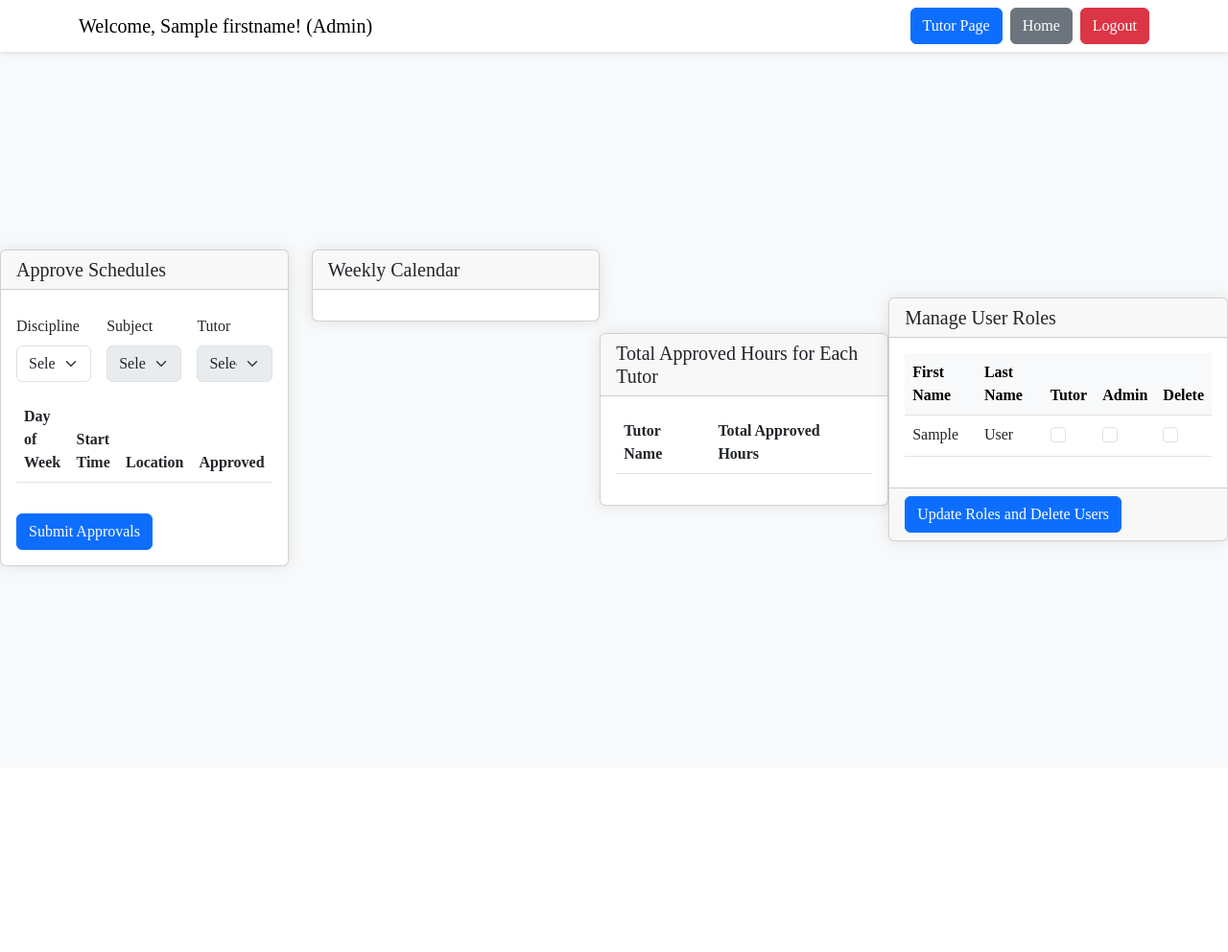
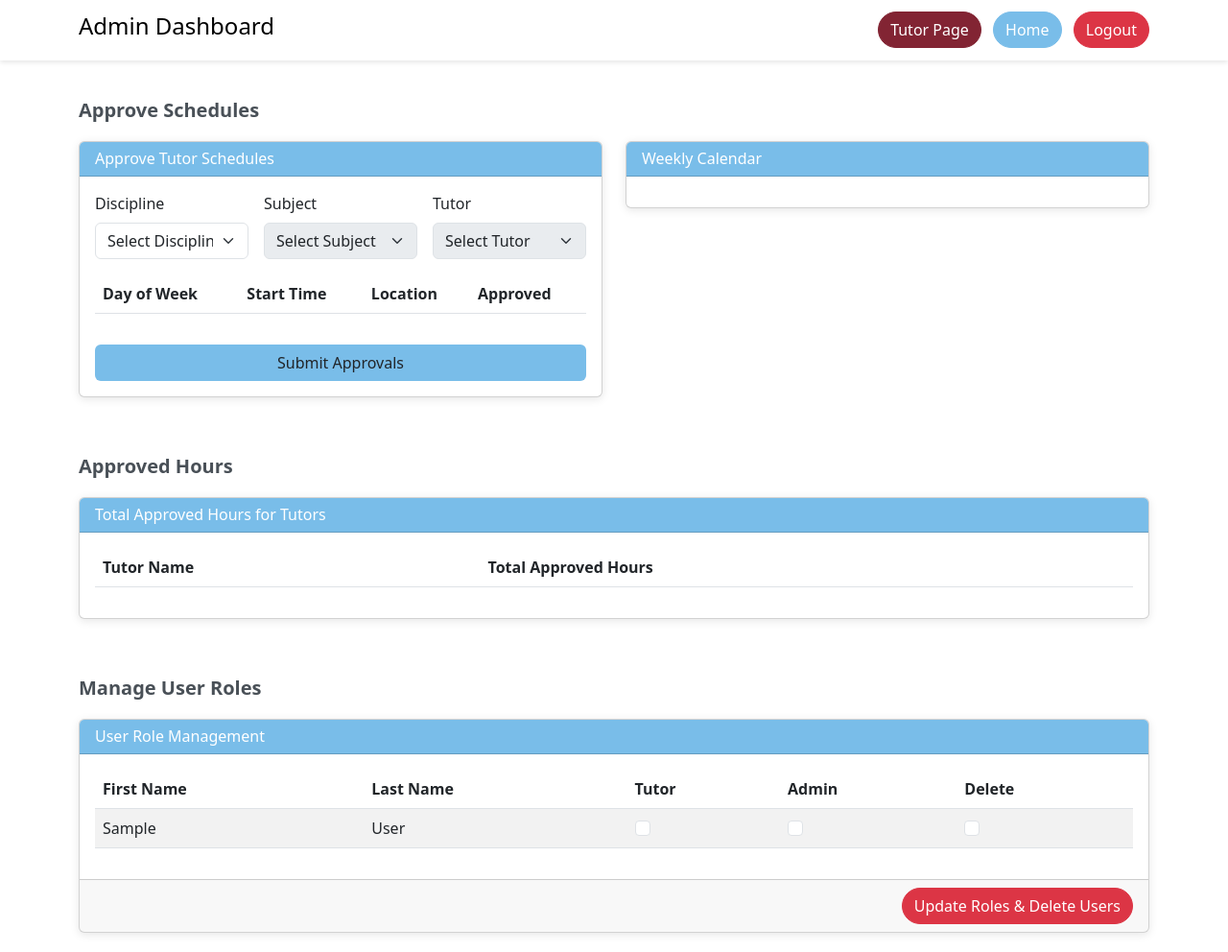
Before and after one commit to riyagoyal2134/tutoring, a Flask app: template templates/manage.html in a window 1280 px wide. Shown: the whole page at 96% size. Before the commit the page ends 596 px from the top, so only its background shows below. Run offline with Flask 3, Linux system fonts and the light colour scheme; the template is opened without the code that fills it: most values are stand-ins (such as "Sample title", 1, 10 or a date in 2020); data that the repository does not hold is empty; some libraries are stand-ins or nearby versions.

Commit message:
everything should be good on front-end
Project is completed :)

```diff
--- a/templates/admin_dashboard.html
+++ b/templates/admin_dashboard.html
@@ -6,51 +6,59 @@
     <title>Admin Dashboard</title>
     <!-- Bootstrap CSS -->
     <link href="https://cdn.jsdelivr.net/npm/bootstrap@5.3.0/dist/css/bootstrap.min.css" rel="stylesheet">
-    <link rel="stylesheet" href="{{ url_for('static', filename='styles.css') }}">
     <style>
         body {
-            background-color: #f8f9fa;
-            padding-top: 70px;
+            background-color: #FFFFFF;
         }
         .navbar {
             box-shadow: 0 2px 5px rgba(0, 0, 0, 0.1);
         }
         .card {
             margin-bottom: 20px;
-            box-shadow: 0 0 15px rgba(0,0,0,0.1);
+            box-shadow: 0 2px 10px rgba(0, 0, 0, 0.1);
         }
-        .table-responsive {
-            max-height: 400px;
+        .table-striped tbody tr:nth-of-type(odd) {
+            background-color: #f2f2f2;
         }
-        .sticky-header th {
-            position: sticky;
-            top: 0;
-            background-color: #fff;
-            z-index: 1;
+        .table-hover tbody tr:hover {
+            background-color: #e9ecef;
+        }
+        .section-title {
+            margin-top: 40px;
+            margin-bottom: 20px;
+            font-weight: bold;
+            color: #495057;
+        }
+        .btn-primary, .btn-secondary, .btn-danger {
+            border-radius: 30px;
         }
     </style>
 </head>
 <body>
-    <!-- Navigation -->
-    <nav class="navbar navbar-expand-lg navbar-light bg-white fixed-top">
+    <!-- Navigation Bar -->
+    <nav class="navbar navbar-expand-lg navbar-light bg-white sticky-top">
         <div class="container">
-            <h4 class="navbar-brand mb-0">Welcome, {{ firstname }}! (Admin)</h4>
-            <div class="navbar-nav ms-auto">
-                <a class="btn btn-primary me-2" href="/tutor_dashboard">Tutor Page</a>
-                <a class="btn btn-secondary me-2" href="/">Home</a>
+            <a class="navbar-brand" href="#"><h4>Admin Dashboard</h4></a>
+            <div class="ms-auto">
+                <a class="btn btn-primary me-2" href="/tutor_dashboard" style="background-color: #822433; border-color: #822433;">Tutor Page</a>
+                <a class="btn btn-secondary me-2" href="/" style="background-color: #79bde9; border-color: #79bde9;">Home</a>
                 <a class="btn btn-danger" href="{{ url_for('logout') }}">Logout</a>
             </div>
         </div>
     </nav>
 
+    <!-- Main Container -->
+    <div class="container">
+        <!-- Approve Schedules Section -->
+        <h5 class="section-title">Approve Schedules</h5>
         <div class="row">
-            <!-- Schedule Approval Section -->
             <div class="col-lg-6">
                 <div class="card">
-                    <div class="card-header">
-                        <h5 class="card-title mb-0">Approve Schedules</h5>
+                    <div class="card-header text-white" style="background-color: #79bde9;">
+                        <h6 class="mb-0">Approve Tutor Schedules</h6>
                     </div>
                     <div class="card-body">
+                        <form id="approve-schedules-form" method="POST" action="{{ url_for('approve_schedules') }}">
                             <div class="mb-3">
                                 <div class="row g-3">
                                     <div class="col-md-4">
@@ -76,12 +84,9 @@
                                     </div>
                                 </div>
                             </div>
-
-                        <form method="POST" action="{{ url_for('approve_schedules') }}" id="approve-schedules-form">
-                            <input type="hidden" name="tutor_email" id="hidden-tutor-email">
                             <div class="table-responsive">
-                                <table class="table table-hover">
-                                    <thead class="sticky-header">
+                                <table class="table table-striped table-hover">
+                                    <thead>
                                         <tr>
                                             <th>Day of Week</th>
                                             <th>Start Time</th>
@@ -92,17 +97,18 @@
                                     <tbody id="schedule-table"></tbody>
                                 </table>
                             </div>
-                            <button type="submit" class="btn btn-primary mt-3">Submit Approvals</button>
+
+                            <button type="submit" class="btn mt-3 w-100" style="background-color: #79bde9;">Submit Approvals</button>
+                            <input type="hidden" name="tutor_email" id="hidden-tutor-email">
                         </form>
                     </div>
                 </div>
             </div>
-
-            <!-- Calendar Section -->
+            <!-- Weekly Calendar -->
             <div class="col-lg-6">
                 <div class="card">
-                    <div class="card-header">
-                        <h5 class="card-title mb-0">Weekly Calendar</h5>
+                    <div class="card-header text-white" style="background-color: #79bde9;">
+                        <h6 class="mb-0">Weekly Calendar</h6>
                     </div>
                     <div class="card-body">
                         <div id="calendar" class="table-responsive"></div>
@@ -112,9 +118,13 @@
         </div>
 
         <!-- Approved Hours Section -->
-        <div class="card mt-4">
-            <div class="card-header">
-                <h5 class="card-title mb-0">Total Approved Hours for Each Tutor</h5>
+
+        <h5 class="section-title">Approved Hours</h5>
+        <div class="row">
+            <div class="col-12">
+                <div class="card">
+                    <div class="card-header text-white" style="background-color: #79bde9;">
+                        <h6 class="mb-0">Total Approved Hours for Tutors</h6>
                     </div>
                     <div class="card-body">
                         <div class="table-responsive">
@@ -131,17 +141,25 @@
                     </div>
                 </div>
             </div>
+        </div>
+
+
+                <!-- Approved Hours Section -->
+
 
         <!-- User Management Section -->
-     <form method="POST" action="{{ url_for('update_user_roles') }}" class="mt-4">
+        <h5 class="section-title">Manage User Roles</h5>
+        <div class="row">
+            <div class="col-12">
+                <form method="POST" action="{{ url_for('update_user_roles') }}">
                     <div class="card">
-            <div class="card-header">
-                <h5 class="card-title mb-0">Manage User Roles</h5>
+                        <div class="card-header text-white" style="background-color: #79bde9;">
+                            <h6 class="mb-0">User Role Management</h6>
                         </div>
                         <div class="card-body">
                             <div class="table-responsive">
-                    <table class="table table-hover">
-                        <thead class="table-light">
+                                <table class="table table-striped table-hover">
+                                    <thead>
                                         <tr>
                                             <th>First Name</th>
                                             <th>Last Name</th>
@@ -156,19 +174,13 @@
                                             <td>{{ user.FirstName }}</td>
                                             <td>{{ user.LastName }}</td>
                                             <td>
-                                    <div class="form-check">
                                                 <input class="form-check-input" type="checkbox" name="tutor_{{ user.Email }}" {% if user.Tutor == 'Yes' %}checked{% endif %}>
-                                    </div>
                                             </td>
                                             <td>
-                                    <div class="form-check">
                                                 <input class="form-check-input" type="checkbox" name="admin_{{ user.Email }}" {% if user.Admin == 'Yes' %}checked{% endif %}>
-                                    </div>
                                             </td>
                                             <td>
-                                    <div class="form-check">
                                                 <input class="form-check-input" type="checkbox" name="delete_{{ user.Email }}">
-                                    </div>
                                             </td>
                                         </tr>
                                         {% endfor %}
@@ -176,11 +188,13 @@
                                 </table>
                             </div>
                         </div>
-            <div class="card-footer">
-                <button type="submit" class="btn btn-primary">Update Roles and Delete Users</button>
+                        <div class="card-footer text-end">
+                            <button type="submit" class="btn btn-danger">Update Roles & Delete Users</button>
                         </div>
                     </div>
                 </form>
+            </div>
+        </div>
     </div>
 
 
```
Also changed, not shown: templates/tutor_dashboard.html (+4 -5 lines). Lines whose indentation alone changed are shown as unchanged.
